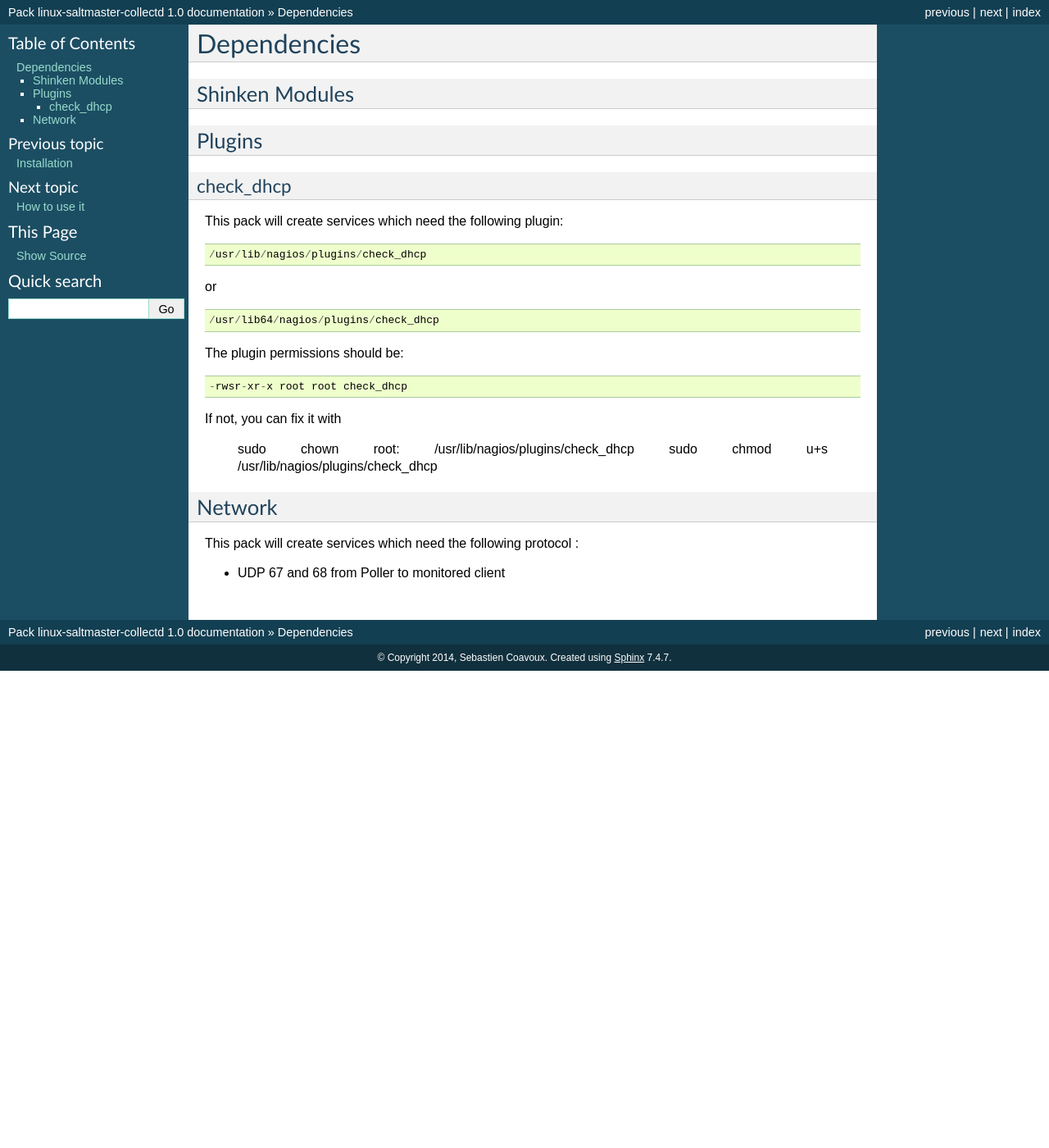
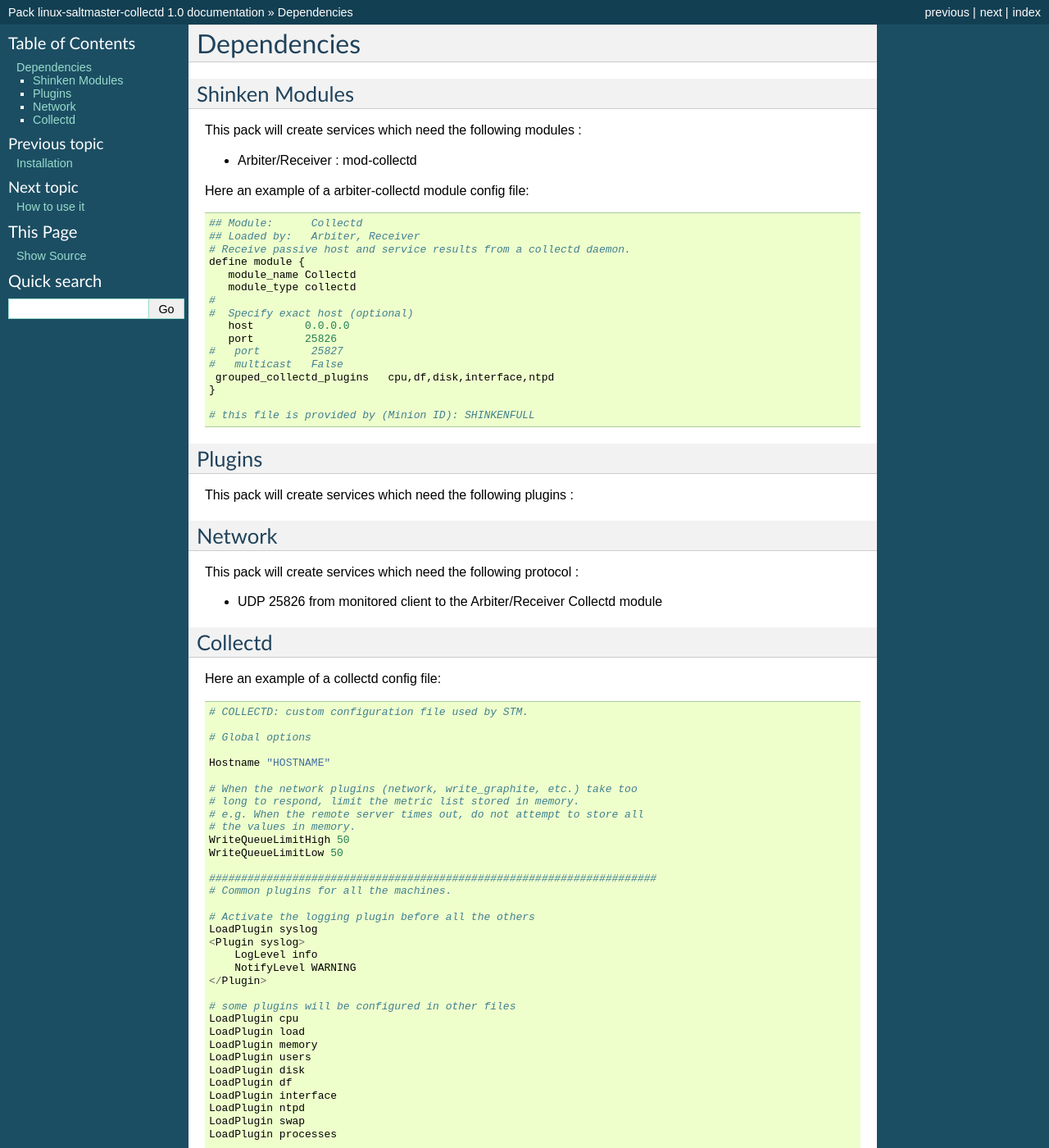
Before and after one commit to savoirfairelinux/monitoring-tools, a Sphinx documentation site: the page built from doc/source/dependencies.rst, in a window 1280 px wide and 1400 px high. Shown: the whole window at 82% size. Built offline with Sphinx 7.4.7, drawn with Linux system fonts in a browser that asks for light colours; some of the changed text lies outside the part shown.

Commit message:
Add layout and doc

```diff
--- a/doc/source/dependencies.rst
+++ b/doc/source/dependencies.rst
@@ -5,38 +5,32 @@
 Shinken Modules
 ~~~~~~~~~~~~~~~
 
+This pack will create services which need the following modules :
+
+* Arbiter/Receiver : mod-collectd
+
+
+Here an example of a arbiter-collectd module config file:
+
+.. include:: examples/arbiter-collectd.cfg
+
+
 Plugins
 ~~~~~~~
 
-check_dhcp
-----------
-
-This pack will create services which need the following plugin:
-
-::
-
-  /usr/lib/nagios/plugins/check_dhcp
-
-or
-
-::
-
-  /usr/lib64/nagios/plugins/check_dhcp
-
-The plugin permissions should be:
-
-::
-
-  -rwsr-xr-x root root check_dhcp
-
-If not, you can fix it with
-
-  sudo chown root: /usr/lib/nagios/plugins/check_dhcp
-  sudo chmod u+s /usr/lib/nagios/plugins/check_dhcp
+This pack will create services which need the following plugins :
 
 Network
 ~~~~~~~
 
 This pack will create services which need the following protocol :
 
-* UDP 67 and 68 from Poller to monitored client
+* UDP 25826 from monitored client to the Arbiter/Receiver Collectd module
+
+
+Collectd
+~~~~~~~~
+
+Here an example of a collectd config file:
+
+.. include:: examples/collectd.conf
--- /dev/null
+++ b/doc/source/examples/arbiter-collectd.cfg
@@ -0,0 +1,19 @@
+
+::
+
+    ## Module:      Collectd
+    ## Loaded by:   Arbiter, Receiver
+    # Receive passive host and service results from a collectd daemon.
+    define module {
+       module_name Collectd
+       module_type collectd
+    #
+    #  Specify exact host (optional)
+       host        0.0.0.0
+       port        25826
+    #   port        25827
+    #   multicast   False
+     grouped_collectd_plugins   cpu,df,disk,interface,ntpd
+    }
+
+    # this file is provided by (Minion ID): SHINKENFULL
--- /dev/null
+++ b/doc/source/examples/collectd.conf
@@ -0,0 +1,94 @@
+
+::
+
+    # COLLECTD: custom configuration file used by STM.
+
+    # Global options
+
+    Hostname "HOSTNAME"
+
+    # When the network plugins (network, write_graphite, etc.) take too
+    # long to respond, limit the metric list stored in memory.
+    # e.g. When the remote server times out, do not attempt to store all
+    # the values in memory.
+    WriteQueueLimitHigh 50
+    WriteQueueLimitLow 50
+
+    ######################################################################
+    # Common plugins for all the machines.
+
+    # Activate the logging plugin before all the others
+    LoadPlugin syslog
+    <Plugin syslog>
+        LogLevel info
+        NotifyLevel WARNING
+    </Plugin>
+
+    # some plugins will be configured in other files
+    LoadPlugin cpu
+    LoadPlugin load
+    LoadPlugin memory
+    LoadPlugin users
+    LoadPlugin disk
+    LoadPlugin df
+    LoadPlugin interface
+    LoadPlugin ntpd
+    LoadPlugin swap
+    LoadPlugin processes
+
+    # NTP comes from 2 servers
+    <Plugin ntpd>
+        Host "10.133.63.17"
+        Host "10.133.63.19"
+        Port 123
+        ReverseLookups false
+        IncludeUnitID true
+    </Plugin>
+
+    <Plugin df>
+        IgnoreSelected false
+        ReportByDevice false
+        # Also including the reserved space
+        ReportReserved true
+        # Free/Used Inodes
+        ReportInodes true
+    </Plugin>
+
+    <Plugin processes>
+        Process "shinken-poller.py"
+        Process "cron"
+    #    Process "rsyslogd"
+    </Plugin>
+
+    # The network plugin send the results to Shinken
+    LoadPlugin network
+    <Plugin network>
+        Server "10.133.63.18" "25826"
+    </Plugin>
+
+    # All the machines will send their data to graphite
+    LoadPlugin write_graphite
+    <Plugin write_graphite>
+        <Node "graphite_server_1">
+            Host "10.133.63.13"
+            Port "2003"
+            Prefix ""
+            Postfix ".collectd"
+            Protocol "tcp"
+            LogSendErrors true
+        </Node>
+        <Node "graphite_server_2">
+            Host "10.133.63.14"
+            Port "2003"
+            Prefix ""
+            Postfix ".collectd"
+            Protocol "tcp"
+            LogSendErrors true
+        </Node>
+    </Plugin>
+
+    ######################################################################
+    #  Search for configuration in the directory
+    Include "/opt/collectd/etc/conf.d"
+
+    # this file is provided by (Minion ID): SHINKENPOLLER
```
Also changed, not shown: doc/source/howtouseit.rst (+8 -64 lines), 3 other files.
